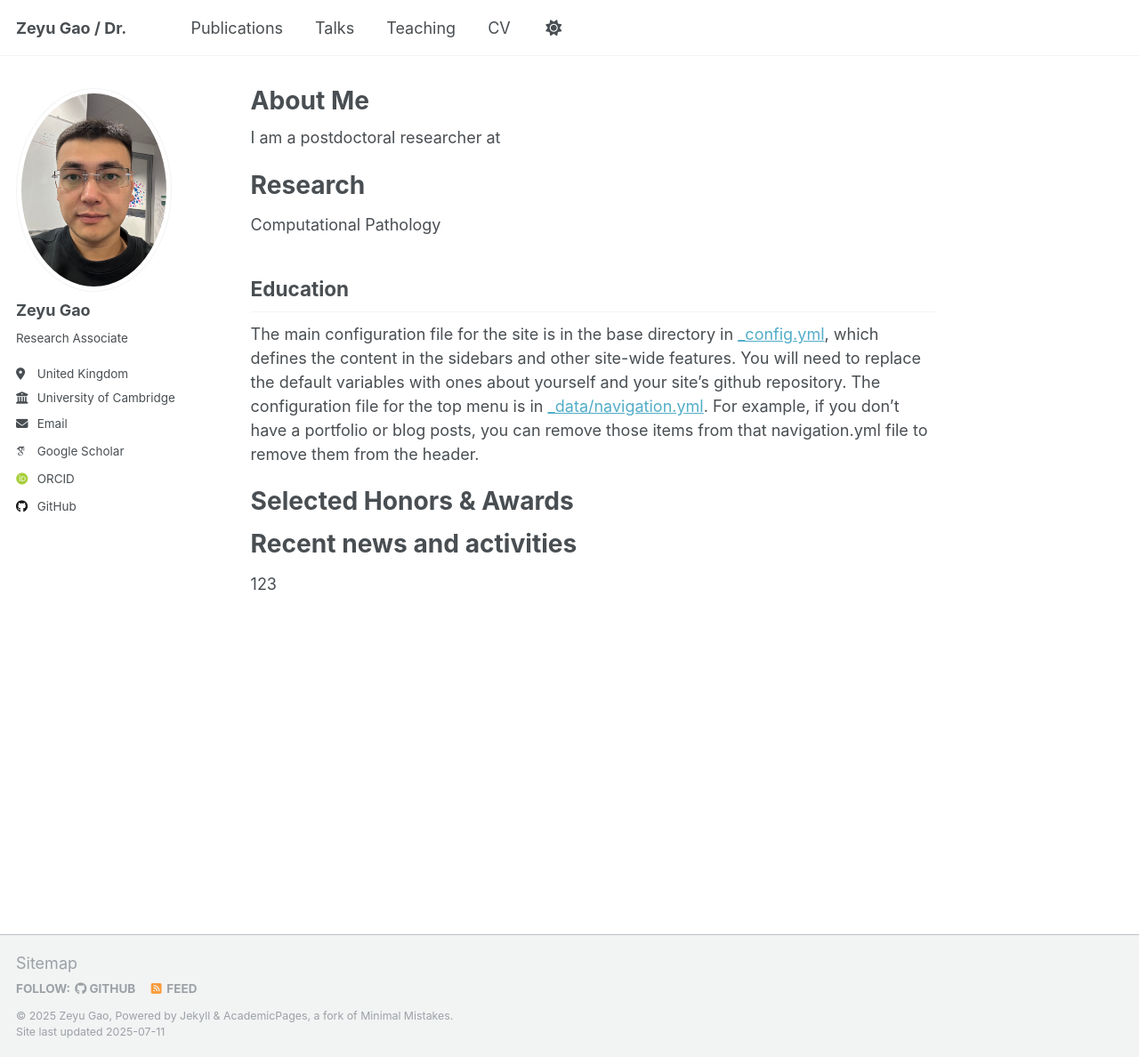
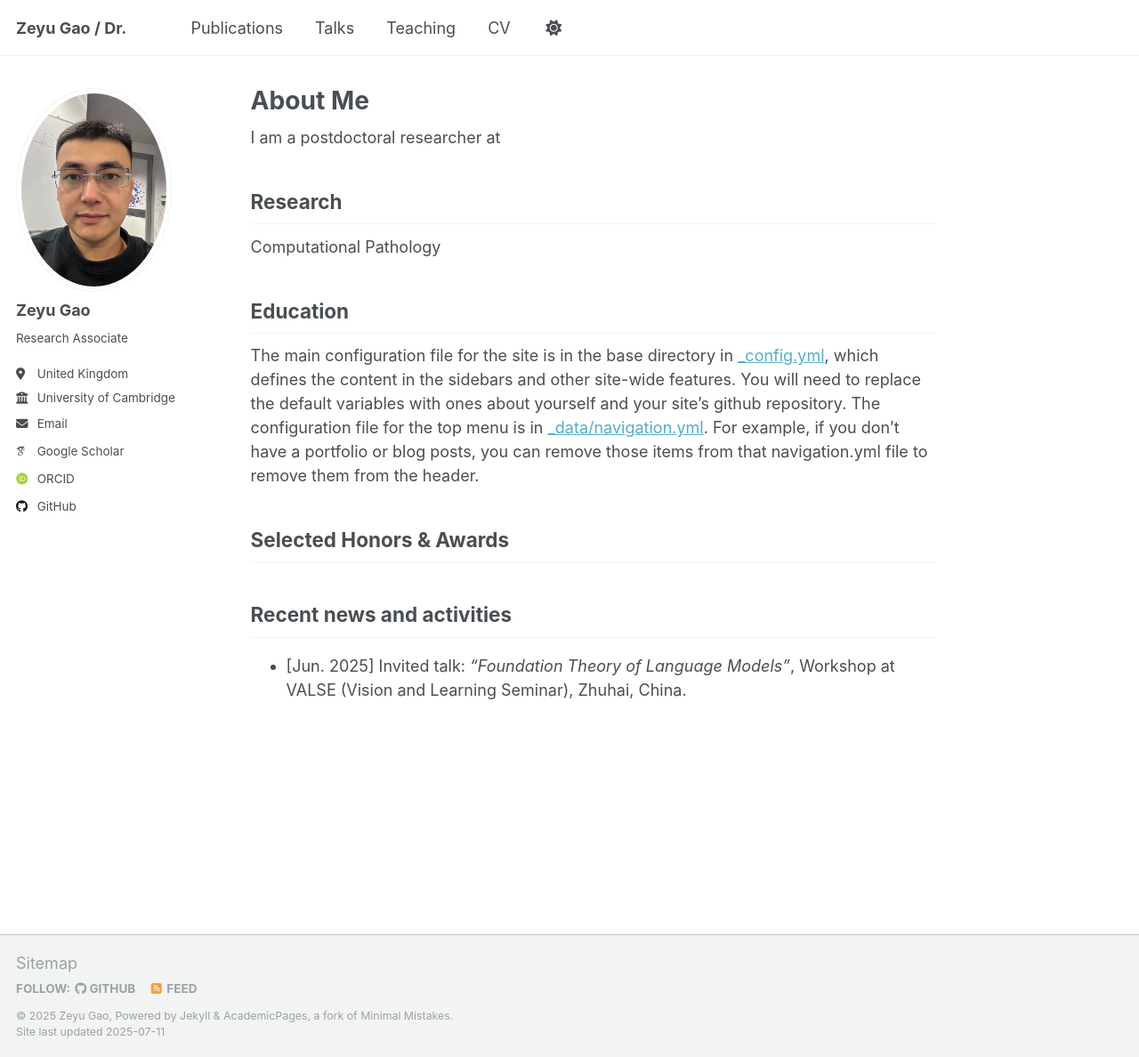
Before and after one commit to ZeyuGaoAi/ZeyuGaoAi.github.io, a Jekyll site: the page built from _pages/about.md, in a window 1280 px wide and 1188 px high. Shown: the whole window at 89% size. Built offline with Jekyll 4.4.1, drawn with Linux system fonts in a browser that asks for light colours; some web fonts are replaced; a script that is not in the unit is left out.

Commit message:
Update about.md

```diff
--- a/_pages/about.md
+++ b/_pages/about.md
@@ -9,7 +9,7 @@ redirect_from:
 I am a postdoctoral researcher at
 
 Research
-======
+------
 Computational Pathology
 
 Education
@@ -17,8 +17,8 @@ Education
 The main configuration file for the site is in the base directory in [_config.yml](https://github.com/academicpages/academicpages.github.io/blob/master/_config.yml), which defines the content in the sidebars and other site-wide features. You will need to replace the default variables with ones about yourself and your site's github repository. The configuration file for the top menu is in [_data/navigation.yml](https://github.com/academicpages/academicpages.github.io/blob/master/_data/navigation.yml). For example, if you don't have a portfolio or blog posts, you can remove those items from that navigation.yml file to remove them from the header.
 
 Selected Honors & Awards
-======
+------
 
 Recent news and activities
-======
-123
+------
+- [Jun. 2025] Invited talk: *“Foundation Theory of Language Models”*, Workshop at VALSE (Vision and Learning Seminar), Zhuhai, China.
```
